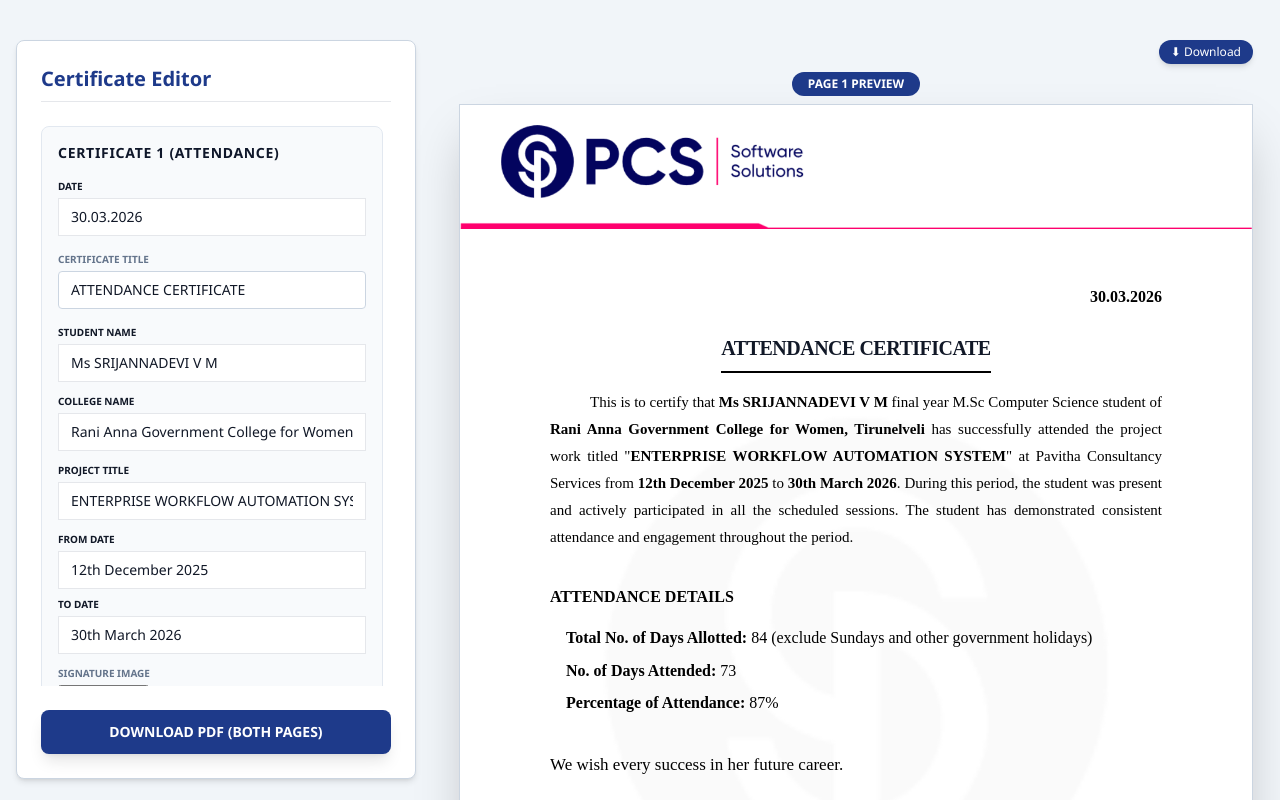
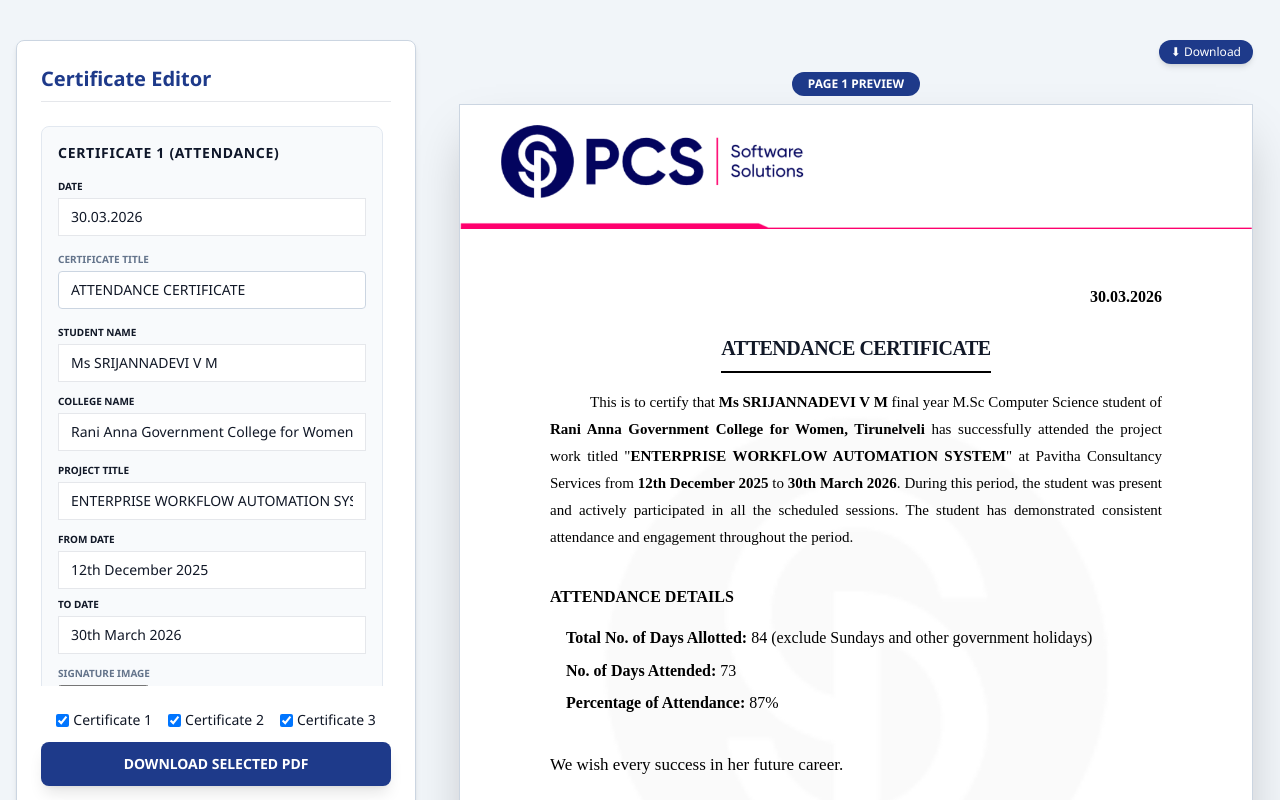
Before and after one commit to Mathavik/Attendance-Certificate, a React (Create React App) app in the folder frontend/: page / in a window 1280 px wide. Shown: the top 800 px of the page. Built offline with nearby package versions, Linux system fonts and the light colour scheme; a web font is replaced by a local one.

Commit message:
any certificate download

```diff
--- a/frontend/src/App.tsx
+++ b/frontend/src/App.tsx
@@ -98,7 +98,14 @@ const App: React.FC = () => {
   const [pagesData, setPagesData] = useState<CertificateFields[]>(defaultPages);
   const pageRefs = useRef<Array<HTMLElement | null>>([]);
   const textareaRefs = useRef<Array<HTMLTextAreaElement | null>>([]);
-
+  const [selectedPages, setSelectedPages] = useState<number[]>([0, 1, 2]);
+  const togglePageSelection = (index: number) => {
+    setSelectedPages((prev) =>
+      prev.includes(index)
+        ? prev.filter((i) => i !== index)
+        : [...prev, index]
+    );
+  };
   const parseContent = (content: string, page: CertificateFields) => {
     let parsed = content;
 
@@ -189,14 +196,21 @@ if (page.hideLocation) {
     );
   };
 
-  const downloadBothPDF = async () => {
+  const downloadSelectedPDF = async () => {
+    if (selectedPages.length === 0) {
+      alert("Please select at least one certificate");
+      return;
+    }
+
     const pdf = new jsPDF({
       orientation: 'portrait',
       unit: 'mm',
       format: 'a4',
     });
 
-    for (let i = 0; i < pageRefs.current.length; i++) {
+    let isFirstPage = true;
+
+    for (let i of selectedPages) {
       const page = pageRefs.current[i];
       if (!page) continue;
 
@@ -210,14 +224,15 @@ if (page.hideLocation) {
       const imgWidth = 210;
       const imgHeight = (canvas.height * imgWidth) / canvas.width;
 
-      if (i !== 0) {
+      if (!isFirstPage) {
         pdf.addPage();
       }
 
       pdf.addImage(imgData, 'PNG', 0, 0, imgWidth, imgHeight);
+      isFirstPage = false;
     }
 
-    pdf.save(`Certificates_${pagesData[0].studentName}.pdf`);
+    pdf.save(`Certificates_Selected.pdf`);
   };
 
   const downloadSinglePDF = async (index: number) => {
@@ -566,9 +581,28 @@ if (page.hideLocation) {
                 ))}
               </div>
 
-              <button type="button" onClick={downloadBothPDF} className="w-full rounded-lg bg-blue-900 px-4 py-3 text-sm font-bold text-white hover:bg-blue-800 transition-colors shadow-lg">
-                DOWNLOAD PDF (BOTH PAGES)
+              <div className="space-y-3">
+                <div className="flex gap-4 justify-center">
+                  {pagesData.map((_, index) => (
+                    <label key={index} className="flex items-center gap-1 text-sm">
+                      <input
+                        type="checkbox"
+                        checked={selectedPages.includes(index)}
+                        onChange={() => togglePageSelection(index)}
+                      />
+                      Certificate {index + 1}
+                    </label>
+                  ))}
+                </div>
+
+                <button
+                  type="button"
+                  onClick={downloadSelectedPDF}
+                  className="w-full rounded-lg bg-blue-900 px-4 py-3 text-sm font-bold text-white hover:bg-blue-800 transition-colors shadow-lg"
+                >
+                  DOWNLOAD SELECTED PDF
                 </button>
+              </div>
             </form>
           </div>
 
@@ -614,8 +648,7 @@ if (page.hideLocation) {
 
                   <div>
                     <div
-                      className={`text-[15px] text-justify text-black whitespace-pre-line ${
-                        page.certificateTitle.includes('ACCEPTANCE')
+                      className={`text-[15px] text-justify text-black whitespace-pre-line ${page.certificateTitle.includes('ACCEPTANCE')
                         ? 'leading-[1.5] mb-3'
                         : 'leading-[1.8] mb-8'
                         }`}
```
Lines whose indentation alone changed are shown as unchanged.
